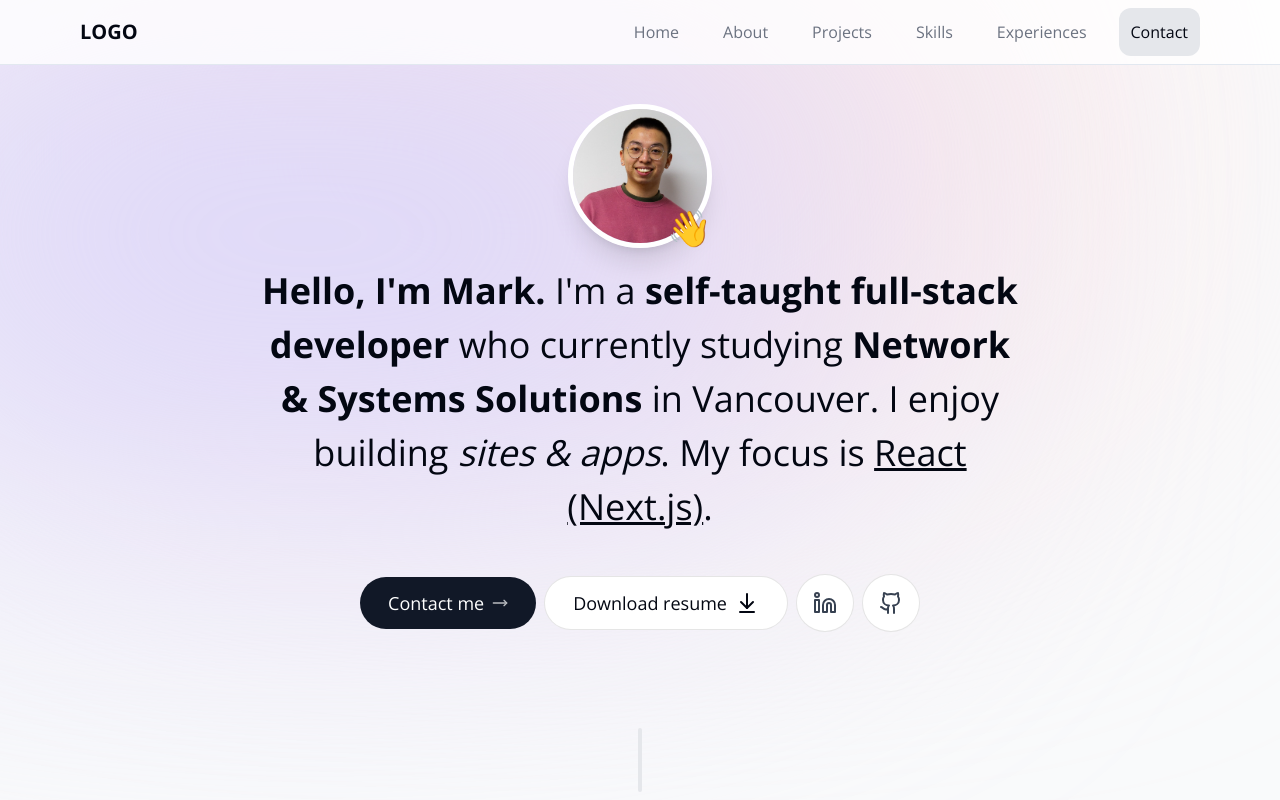
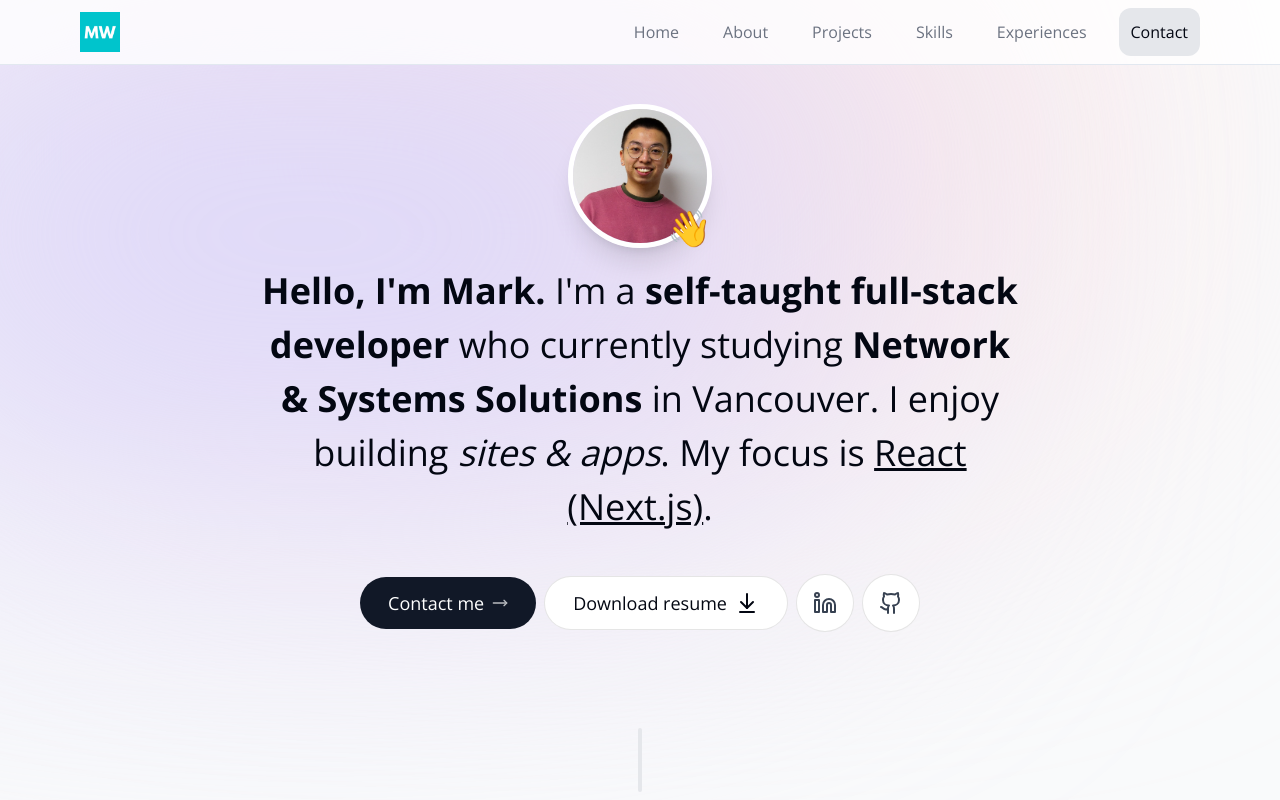
Before and after one commit to mark62005/vite-portfolio, a React (Vite) app: page / in a window 1280 px wide. Shown: the top 800 px of the page. Built offline with nearby package versions, Linux system fonts and the light colour scheme; no server answers.

Commit message:
Add Logo for the website

```diff
--- /dev/null
+++ b/src/components/Logo.tsx
@@ -0,0 +1,20 @@
+const logoSrc = new URL("../../public/logo.png", import.meta.url).href;
+
+type LogoProps = { toggleMenu?: () => void };
+
+const Logo = ({ toggleMenu }: LogoProps) => {
+	return (
+		<a
+			href="#home"
+			onClick={toggleMenu}
+		>
+			<img
+				src={logoSrc}
+				alt="Logo of Mark Wong's Portfolio Website"
+				className="h-10 w-auto object-cover"
+			/>
+			<h1 className="hidden">Mark Wong's Portfolio Website</h1>
+		</a>
+	);
+};
+export default Logo;
--- a/src/components/MobileNavbar.tsx
+++ b/src/components/MobileNavbar.tsx
@@ -4,6 +4,7 @@ import { cn } from "@/lib/utils";
 import { navLinks } from "@/lib/data";
 import { Button } from "./ui/button";
 import { Menu, X } from "lucide-react";
+import Logo from "./Logo";
 
 const MobileNavbar = () => {
 	const [isOpen, setIsOpen] = useState<boolean>(false);
@@ -24,20 +25,10 @@ const MobileNavbar = () => {
 
 			{isOpen ? (
 				<div className="fixed inset-x-0 bottom-0 z-20 h-full bg-white">
-					<motion.ul
-						className="flex flex-col text-lg border-b"
-						// initial={{ x: 100 }}
-						// animate={{ x: 0 }}
-					>
+					<motion.ul className="flex flex-col text-lg border-b">
 						{/* CLOSE BUTTON */}
 						<li className="flex justify-between items-center h-16 mx-4">
-							<a
-								href="#home"
-								onClick={toggleMenu}
-								className="text-xl font-bold"
-							>
-								LOGO
-							</a>
+							<Logo toggleMenu={toggleMenu} />
 
 							<Button
 								size="icon"
--- a/src/components/Navbar.tsx
+++ b/src/components/Navbar.tsx
@@ -3,6 +3,7 @@ import { cn } from "@/lib/utils";
 import { navLinks } from "@/lib/data";
 import type { SectionName } from "@/lib/types";
 import MobileNavbar from "./MobileNavbar";
+import Logo from "./Logo";
 
 type NavbarProps = {
 	activeSection: SectionName;
@@ -15,12 +16,7 @@ const Navbar = ({ activeSection, handleOnClicked }: NavbarProps) => {
 			<div className="w-full max-w-screen-xl mx-auto px-4 border-b md:px-8 lg:px-20">
 				<div className="flex justify-between items-center h-16">
 					{/* LOGO */}
-					<a
-						href="/"
-						className="text-xl font-bold"
-					>
-						LOGO
-					</a>
+					<Logo />
 
 					{/* NAV MENU */}
 					<nav>
```
Also changed, not shown: public/logo.png (added).
